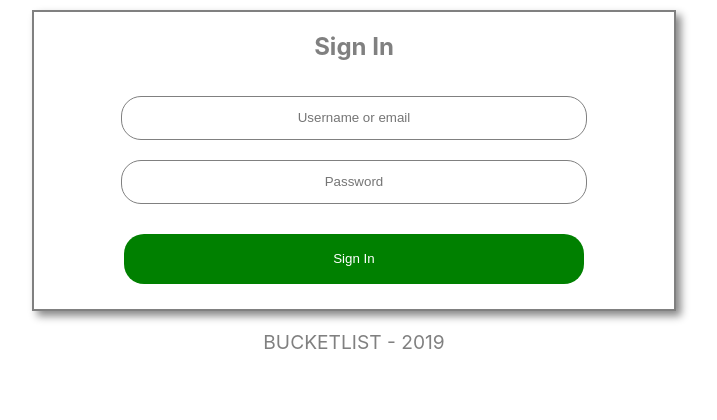
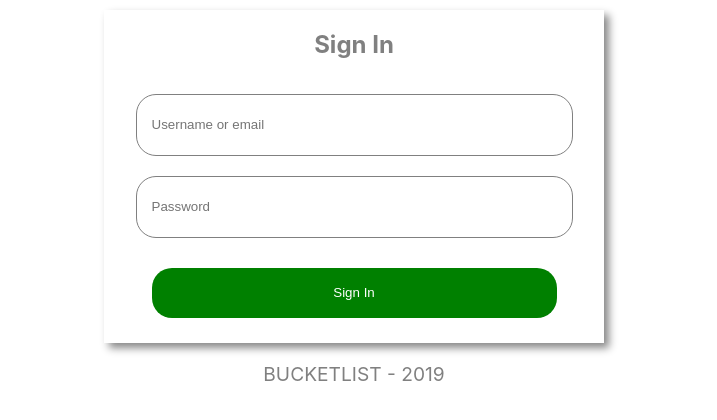
Before and after one commit to Bucket-List-BW-PTCT/frontend, a React (Create React App) app in the folder bucket-list/: page /signin in a window 1280 px wide. Shown: the top 420 px of the page, without its empty margins (286-1003 px from the left). Built offline with nearby package versions, Linux system fonts and the light colour scheme.

Commit message:
form styled

```diff
--- a/bucket-list/src/components/Signin.js
+++ b/bucket-list/src/components/Signin.js
@@ -4,18 +4,17 @@ import styled from "styled-components";
 
 const DivStyle = styled.div`
   margin: 10px auto;
-  width: 50%;
+  width: 500px;
   text-align: center;
   display: flex;
   flex-direction: column;
-  border: 2px solid grey;
   box-shadow: 5px 5px 8px #888888;
 `;
 
 const FormDiv = styled.div`
   display: flex;
   flex-direction: column;
-  width: 80%;
+  width: 450px;
   margin: 5px auto;
 `;
 
--- a/bucket-list/src/index.css
+++ b/bucket-list/src/index.css
@@ -15,8 +15,9 @@ code {
 .userInfo {
   border-radius: 20px;
   margin: 10px auto;
+  padding: 10px 15px;
   width: 90%;
-  text-align: center;
+  text-align: left;
   height: 40px;
   border: 1px solid grey;
 }
```
